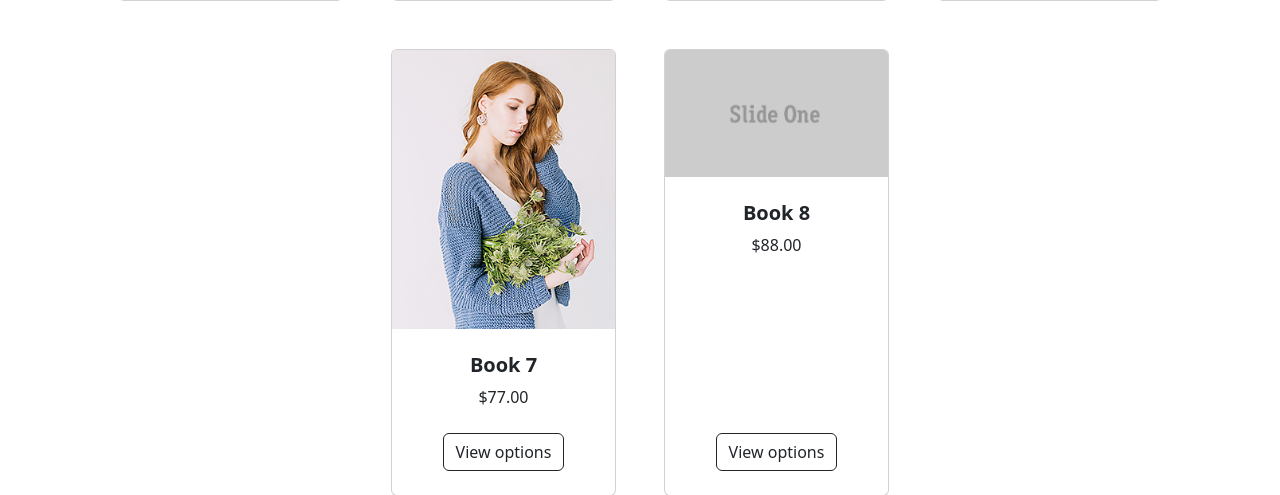
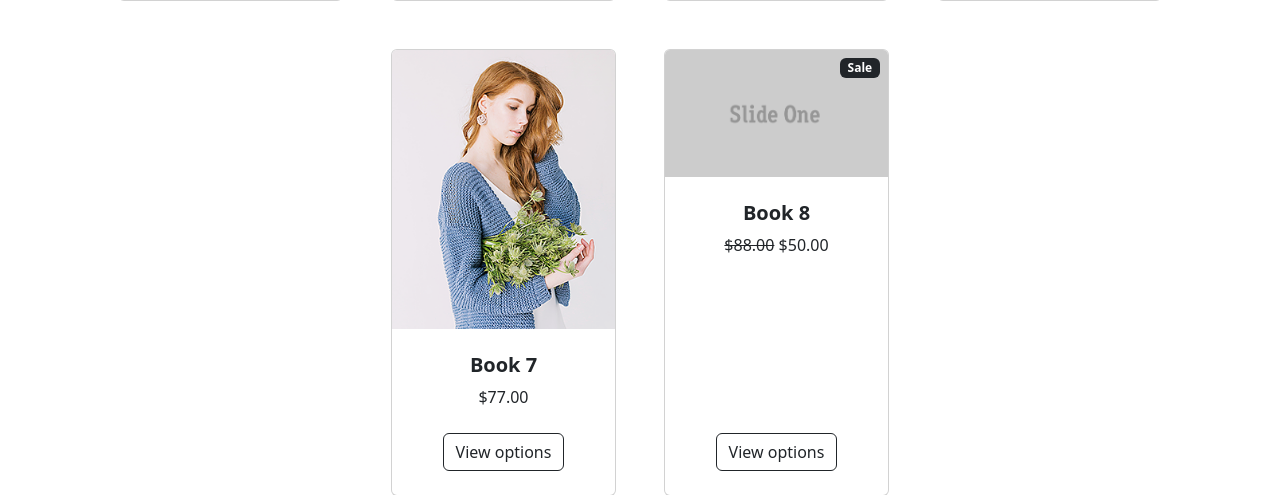
Before and after one commit to MinChoi/django-ecom, a Django app: page / in a window 1280 px wide. Shown: the part 1334-1829 px from the top of the page. Run offline with Django 5.2, Linux system fonts and the light colour scheme; data comes from the database, SQL or seed files in the repository; both versions use the stored data as it was after the commit; some libraries are stand-ins or nearby versions.

Commit message:
sale price

```diff
--- a/ecom/store/models.py
+++ b/ecom/store/models.py
@@ -30,6 +30,10 @@ class Product(models.Model):
     description = models.CharField(max_length=300, default='', blank=True, null=True)
     image = models.ImageField(upload_to='uploads/product/')
 
+    # sale
+    is_sale = models.BooleanField(default=False)
+    sale_price = models.DecimalField(default=0, decimal_places=2, max_digits=6)
+
     def __str__(self):
         return self.name
 
--- a/ecom/store/templates/home.html
+++ b/ecom/store/templates/home.html
@@ -60,6 +60,30 @@
                 <div class="row gx-4 gx-lg-5 row-cols-2 row-cols-md-3 row-cols-xl-4 justify-content-center">
 
                     {% for product in products %}
+                        {% if product.is_sale %}
+                            <div class="col mb-5">
+                                <div class="card h-100">
+                                    <!-- Sale badge-->
+                                    <div class="badge bg-dark text-white position-absolute" style="top: 0.5rem; right: 0.5rem">Sale</div>
+
+                                    <img class="card-img-top" src="{{ product.image.url  }}" alt="..." />
+                                    <!-- Product details-->
+                                    <div class="card-body p-4">
+                                        <div class="text-center">
+                                            <!-- Product name-->
+                                            <h5 class="fw-bolder">{{ product.name }}</h5>
+                                            <!-- Product price-->
+                                            <strike>${{ product.price }}</strike>
+                                            ${{ product.sale_price }}
+                                        </div>
+                                    </div>
+                                    <!-- Product actions-->
+                                    <div class="card-footer p-4 pt-0 border-top-0 bg-transparent">
+                                        <div class="text-center"><a class="btn btn-outline-dark mt-auto" href="#">View options</a></div>
+                                    </div>
+                                </div>
+                            </div>
+                        {% else %}
                             <div class="col mb-5">
                                 <div class="card h-100">
                                     <!-- Product image-->
@@ -79,6 +103,7 @@
                                     </div>
                                 </div>
                             </div>
+                        {% endif %}
                     {% endfor %}
 
 <!--                    <div class="col mb-5">-->
```
Also changed, not shown: ecom/db.sqlite3, ecom/store/migrations/0002_alter_category_options_product_is_sale_and_more.py (added). Lines whose indentation alone changed are shown as unchanged.
